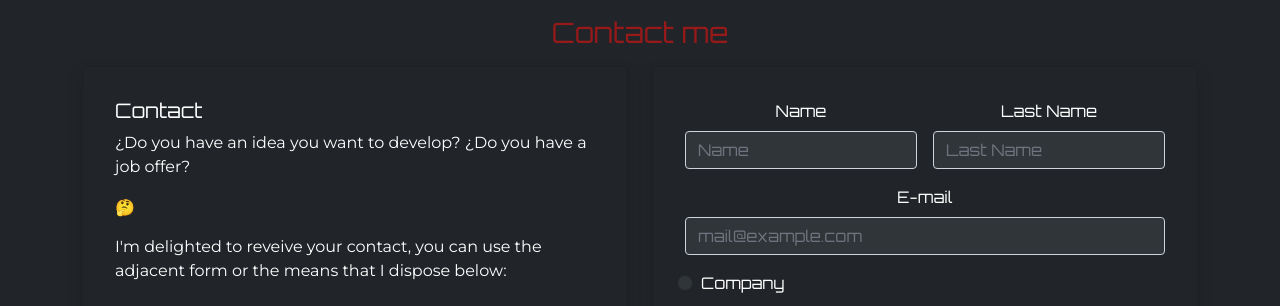
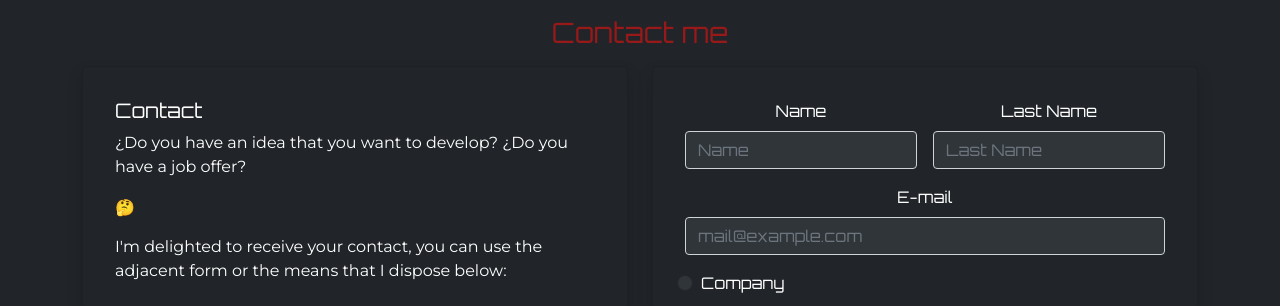
Before and after one commit to damg75/daniel-webpage, a plain HTML site: page en/index.html in a window 1280 px wide. Shown: the part 2440-2746 px from the top of the page. Drawn offline with nearby package versions, Linux system fonts and the light colour scheme.

Commit message:
typo in contact card en

```diff
--- a/en/index.html
+++ b/en/index.html
@@ -239,9 +239,9 @@
                     <div class="card h-100 bg-dark-blue shadow rounded p-3 text-left d-flex flex-column justify-content-start" data-aos="flip-right">
                         <div class="card-body">
                             <h5 class="card-title">Contact</h5>
-                            <p class="card-text montserrat">¿Do you have an idea you want to develop? ¿Do you have a job offer?</p>
+                            <p class="card-text montserrat">¿Do you have an idea that you want to develop? ¿Do you have a job offer?</p>
                             <p class="card-text">🤔</p>
-                            <p class="card-text montserrat">I'm delighted to reveive your contact, you can use the adjacent form or the means that I dispose below:</p>
+                            <p class="card-text montserrat">I'm delighted to receive your contact, you can use the adjacent form or the means that I dispose below:</p>
                             <ul class="list-group bg-success list-group-flush">
                                 <li class="list-group-item bg-dark-blue text-white linker">
                                     <i class="fas fa-envelope-square"></i>
```
